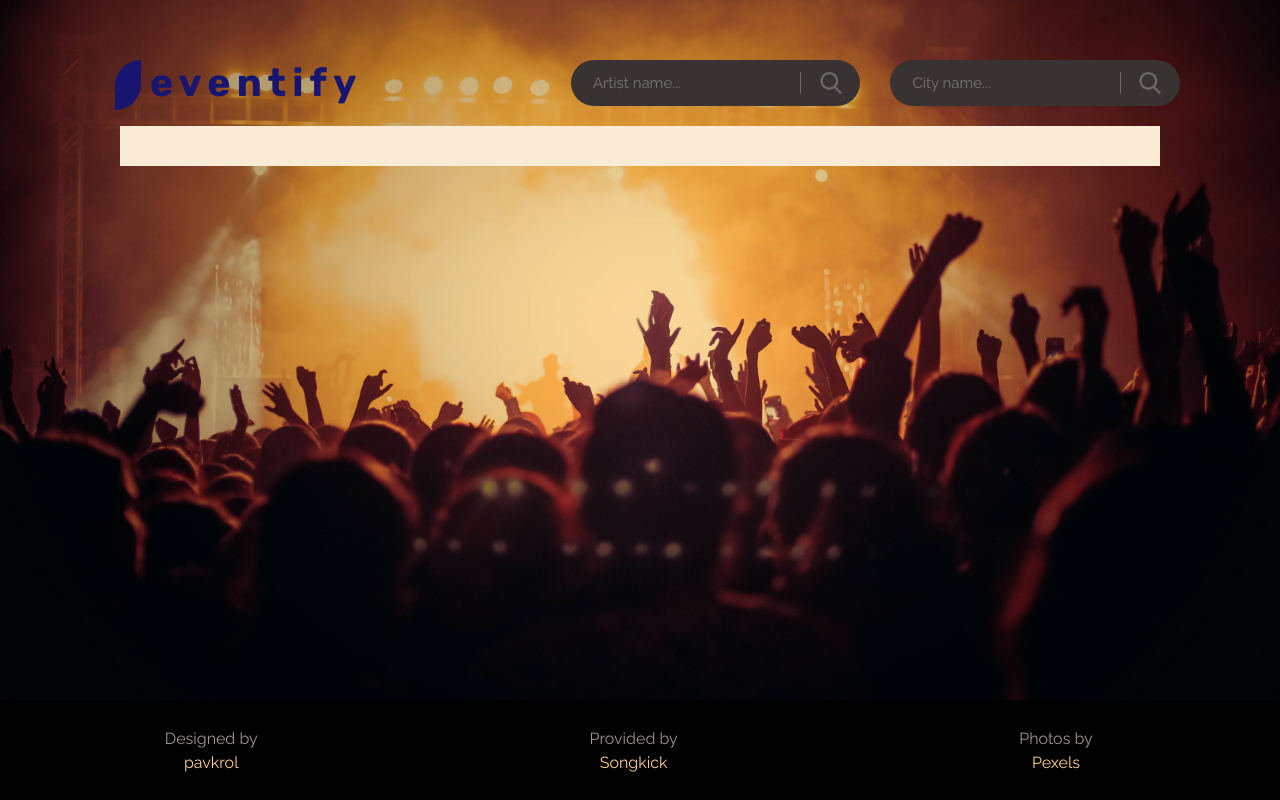
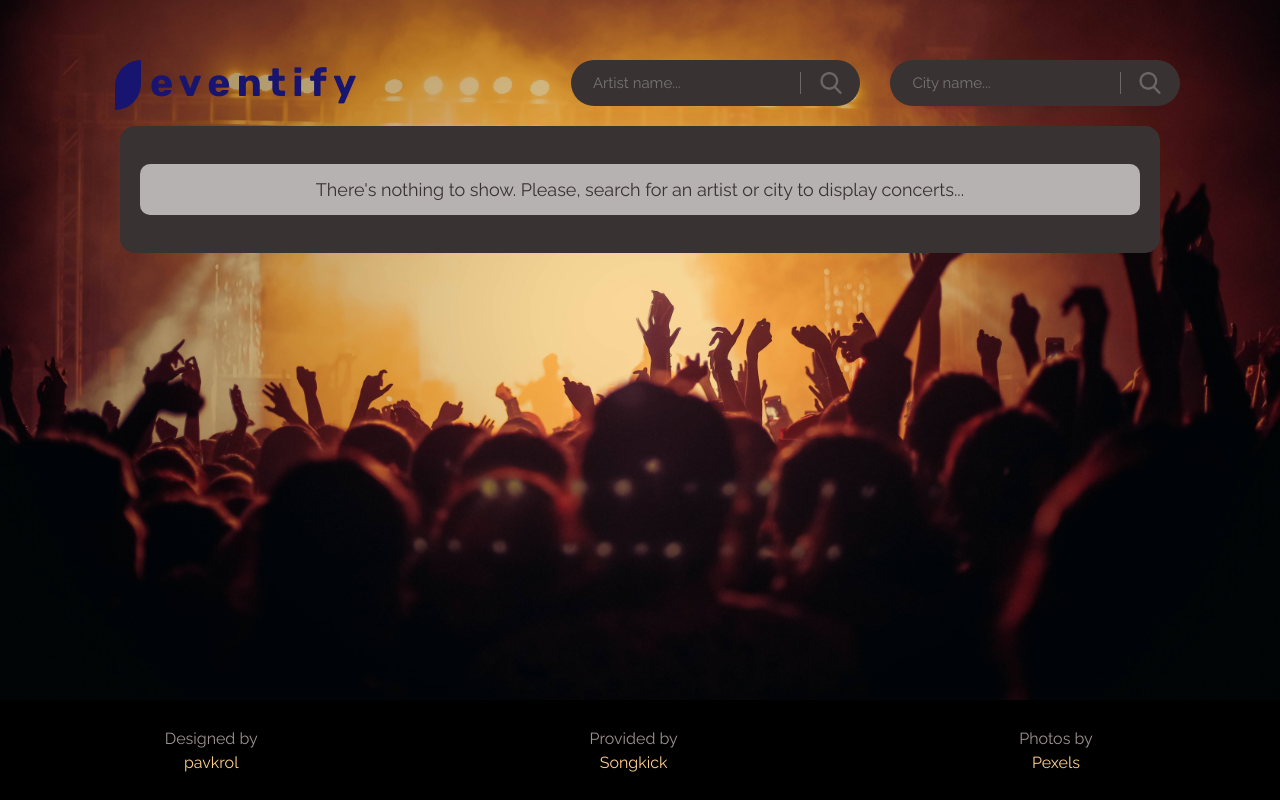
Before and after one commit to pavkrol/music-events-search, a React (Create React App) app: page /search in a window 1280 px wide. Built offline with nearby package versions, Linux system fonts and the light colour scheme.

Commit message:
searching artist fixed, popup with artist to choose - to do

```diff
--- /dev/null
+++ b/src/components/Popup/Popup.js
@@ -0,0 +1,14 @@
+import React from 'react';
+import styles from './Popup.module.scss';
+
+const Popup = ({ items }) => {
+return (
+  <section className={styles.wrapper}>
+    <h2 className={styles.title}>There is more than one artist matching your inquiry. Please, choose one of them from the list below:</h2>
+    {items.map(item => (
+            <div className={styles.artist_data} key={item.id}>{item.id} {item.name}</div>
+    ))}
+  </section>
+);}
+
+export default Popup;
--- /dev/null
+++ b/src/components/Popup/Popup.module.scss
@@ -0,0 +1,16 @@
+.wrapper {
+    padding: 10px;
+    font-family: 'Raleway', sans-serif;
+    background-color: #B6B2B2;
+    border-radius: 10px;
+    padding: 15px;
+    color: #393232;
+    .title {
+        font-size: 18px;
+        padding-bottom: 10px;
+    }
+    .artist_data {
+        font-size: 15px;
+        padding-bottom: 5px;
+    }
+}
--- a/src/components/ResultsList/ResultsList.js
+++ b/src/components/ResultsList/ResultsList.js
@@ -1,10 +1,15 @@
 import React from 'react';
+import Popup from '../Popup/Popup';
 import styles from './ResultsList.module.scss';
 
-const ResultsList = ({ items }) => {
-    return(
-        <div className={styles.table}>{items.id} {items.name}</div>
-    )
-}
+const ResultsList = ({ items }) => (
+    <>
+    {items.length ? (
+        <Popup items={items}/>
+    ):(
+        <p className={styles.info}>There's nothing to show. Please, search for an artist or city to display concerts...</p>
+    )}
+    </>
+);
 
 export default ResultsList;
--- a/src/components/ResultsList/ResultsList.module.scss
+++ b/src/components/ResultsList/ResultsList.module.scss
@@ -0,0 +1,10 @@
+.info {
+    width: 100%;
+    text-align: center;
+    font-size: 18px;
+    font-family: 'Raleway', sans-serif;
+    background-color: #B6B2B2;
+    color: #393232;
+    border-radius: 10px;
+    padding: 15px;
+}
--- a/src/components/SearchInput/SearchInput.js
+++ b/src/components/SearchInput/SearchInput.js
@@ -21,14 +21,14 @@ class SearchInput extends React.Component {
     fetch(`https://api.songkick.com/api/3.0/search/artists.json?apikey=${API_KEY}&query=${artist}`)
     .then(resp => resp.json())
     .then(resp => {
-        for (let i=0; i<resp.resultsPage.results.artist.length; i++) {
-          const person ={
-            id: resp.resultsPage.results.artist[i].id,
-            name: resp.resultsPage.results.artist[i].displayName
+      const artist_list = resp.resultsPage.results.artist.map(
+        artist => {
+          return {
+            id: artist.id,
+            name: artist.displayName
           }
-          context.addItem(person);
-        }
-
+        });
+          context.addItem(artist_list);
     });
   };
 
--- a/src/views/SearchView/SearchView.js
+++ b/src/views/SearchView/SearchView.js
@@ -7,14 +7,13 @@ import AppContext from '../../context';
 
 class SearchView extends React.Component {
   state = {
-    searchResults: []
+    searchResults: [],
   };
 
   addItem = (item) => {
-    console.log(item);
     this.setState({
-      searchResults: item
-    })
+      searchResults: item,
+    });
   }
 
   render() {
@@ -33,15 +32,7 @@ class SearchView extends React.Component {
             <SearchInput type="search-city"></SearchInput>
           </header>
           <div className={styles.results}>
-            {
-              this.state.searchResults ?
-              (
-                <ResultsList items={this.state.searchResults}/>
-              ):(
-                <p>There's nothing to show. Please, search for an artist or city to display concerts...</p>
-              )
-
-            }
+            <ResultsList items={this.state.searchResults}/>
           </div>
         </section>
       </AppContext.Provider>
--- a/src/views/SearchView/SearchView.module.scss
+++ b/src/views/SearchView/SearchView.module.scss
@@ -14,8 +14,7 @@
 .results {
     margin: 20px;
     padding: 20px;
-    background-color: antiquewhite;
-    color: black;
+    background-color: #393232;
     font-family: 'Raleway', sans-serif;
-
+    border-radius: 15px;
 }
```
